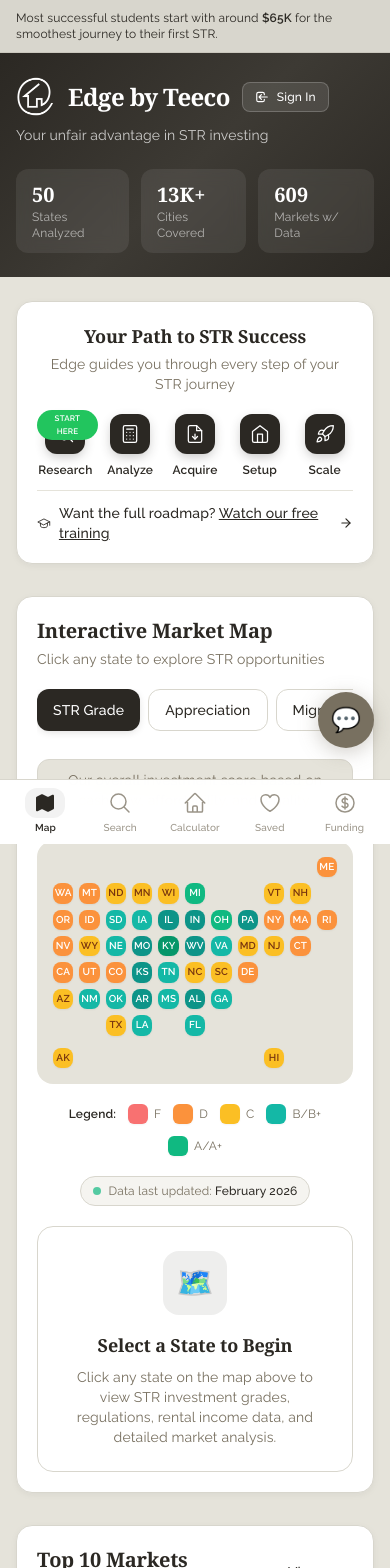
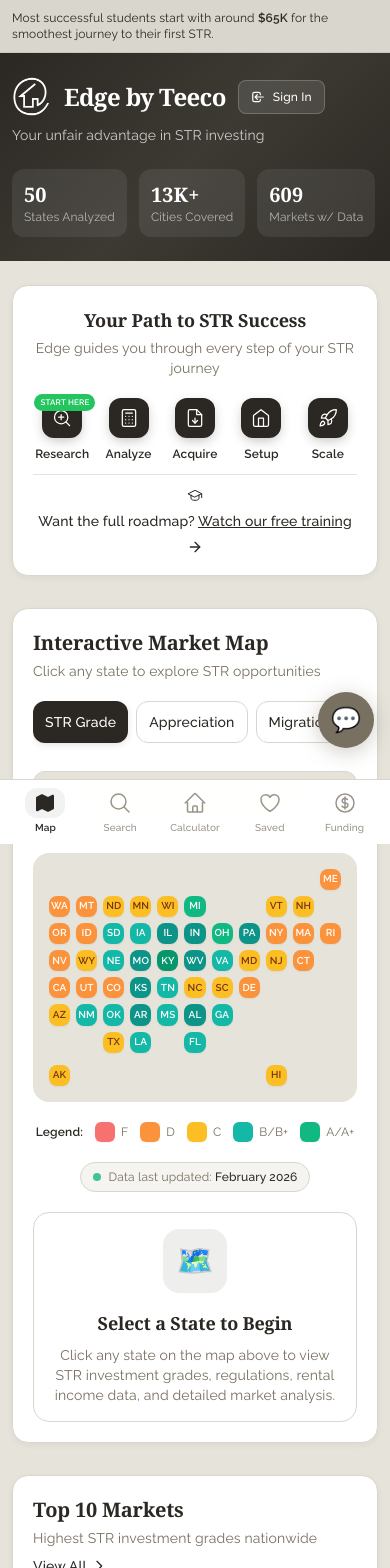
Before and after one commit to helloteeco/Edge, a Next.js app: page / in a window 390 px wide. Shown: the top 1568 px of the page. Built offline with nearby package versions, Linux system fonts and the light colour scheme; a web font is replaced by a local one.

Commit message:
Fix mobile responsive design - prevent content overflow on calculator results page

```diff
--- a/src/app/globals.css
+++ b/src/app/globals.css
@@ -528,3 +528,127 @@ p {
 .border-cream { border-color: var(--cream-dark); }
 .border-mocha { border-color: var(--teeco-mocha); }
 .border-gray { border-color: var(--teeco-gray); }
+
+
+/* =============================================
+   MOBILE OVERFLOW FIXES - Premium UX
+   ============================================= */
+
+/* Prevent horizontal overflow on mobile */
+html, body {
+  overflow-x: hidden;
+  max-width: 100vw;
+}
+
+/* Ensure main content respects viewport */
+main {
+  max-width: 100%;
+  overflow-x: hidden;
+}
+
+/* Mobile-specific fixes for calculator results */
+@media (max-width: 768px) {
+  /* Fix action buttons overflow */
+  .flex.items-center.gap-2 {
+    flex-wrap: wrap;
+    gap: 0.5rem;
+  }
+
+  /* Ensure cards don't overflow */
+  .rounded-2xl {
+    max-width: 100%;
+    overflow: hidden;
+  }
+
+  /* Fix listing cards - text truncation */
+  .truncate {
+    max-width: calc(100vw - 180px);
+  }
+
+  /* Fix revenue display on listings */
+  .text-right {
+    flex-shrink: 0;
+    min-width: fit-content;
+  }
+
+  /* Ensure flex containers wrap properly */
+  .flex.justify-between {
+    flex-wrap: wrap;
+    gap: 0.5rem;
+  }
+
+  /* Fix percentile selector buttons */
+  .flex.gap-2.mb-4 {
+    flex-wrap: nowrap;
+    overflow-x: auto;
+    -webkit-overflow-scrolling: touch;
+    scrollbar-width: none;
+    -ms-overflow-style: none;
+  }
+
+  .flex.gap-2.mb-4::-webkit-scrollbar {
+    display: none;
+  }
+
+  /* Ensure text wraps properly */
+  p, span, h1, h2, h3, h4, h5, h6 {
+    word-wrap: break-word;
+    overflow-wrap: break-word;
+  }
+
+  /* Fix monthly revenue grid */
+  .grid.grid-cols-4 {
+    grid-template-columns: repeat(4, 1fr);
+    gap: 0.5rem;
+  }
+
+  /* Smaller padding on mobile for cards */
+  .p-6 {
+    padding: 1rem;
+  }
+
+  /* Fix chart container */
+  .relative.h-48,
+  .relative.h-52 {
+    max-width: 100%;
+    overflow: hidden;
+  }
+}
+
+/* Extra small screens */
+@media (max-width: 480px) {
+  /* Stack header elements vertically */
+  .flex.items-center.justify-between.mb-4 {
+    flex-direction: column;
+    align-items: flex-start;
+    gap: 0.75rem;
+  }
+
+  /* Action buttons - smaller and wrap */
+  .flex.items-center.gap-2 button {
+    padding: 0.5rem 0.75rem;
+    font-size: 0.75rem;
+  }
+
+  /* Listing name truncation */
+  .font-medium.text-gray-900.truncate {
+    max-width: calc(100vw - 140px);
+    font-size: 0.875rem;
+  }
+
+  /* Revenue text smaller */
+  .font-bold.text-green-600 {
+    font-size: 0.875rem;
+  }
+
+  /* Monthly grid - 3 columns on very small screens */
+  .grid.grid-cols-4 {
+    grid-template-columns: repeat(3, 1fr);
+  }
+
+  /* Reduce main padding */
+  .px-4 {
+    padding-left: 0.75rem;
+    padding-right: 0.75rem;
+  }
+}
```
Also changed, not shown: src/app/calculator/page.tsx (+40 -35 lines).
